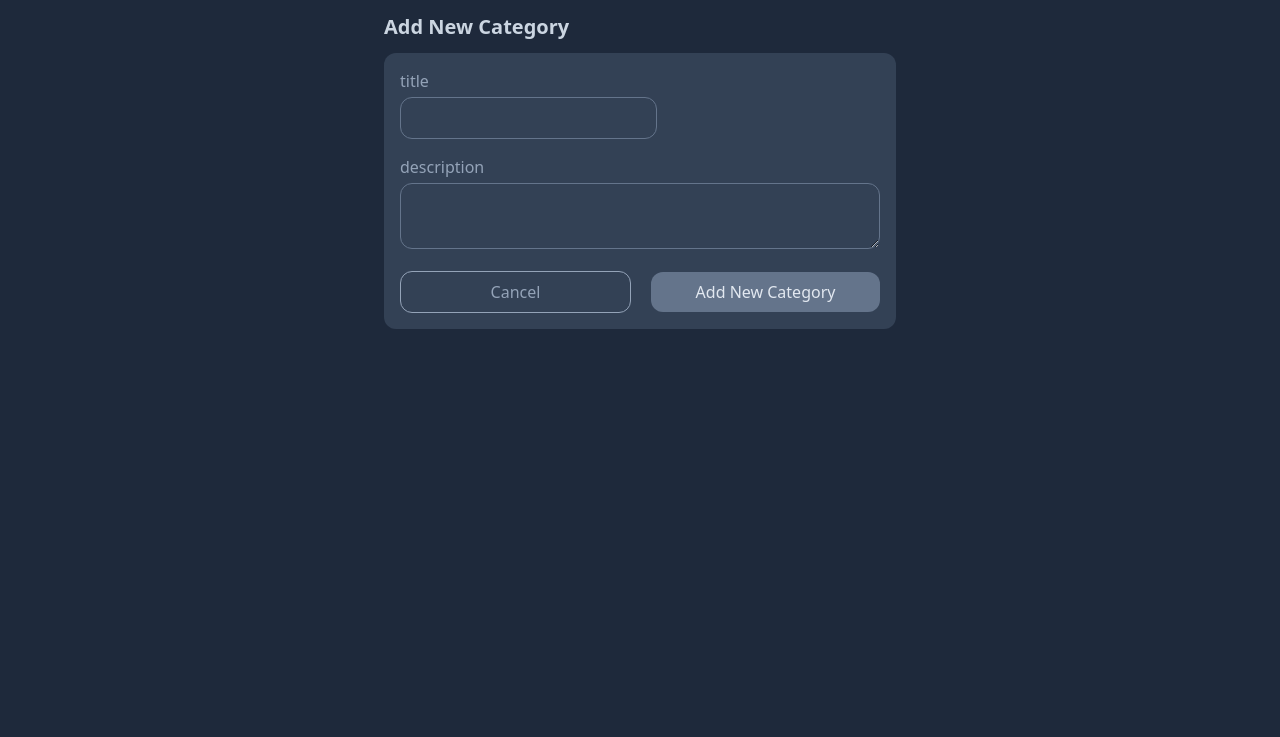
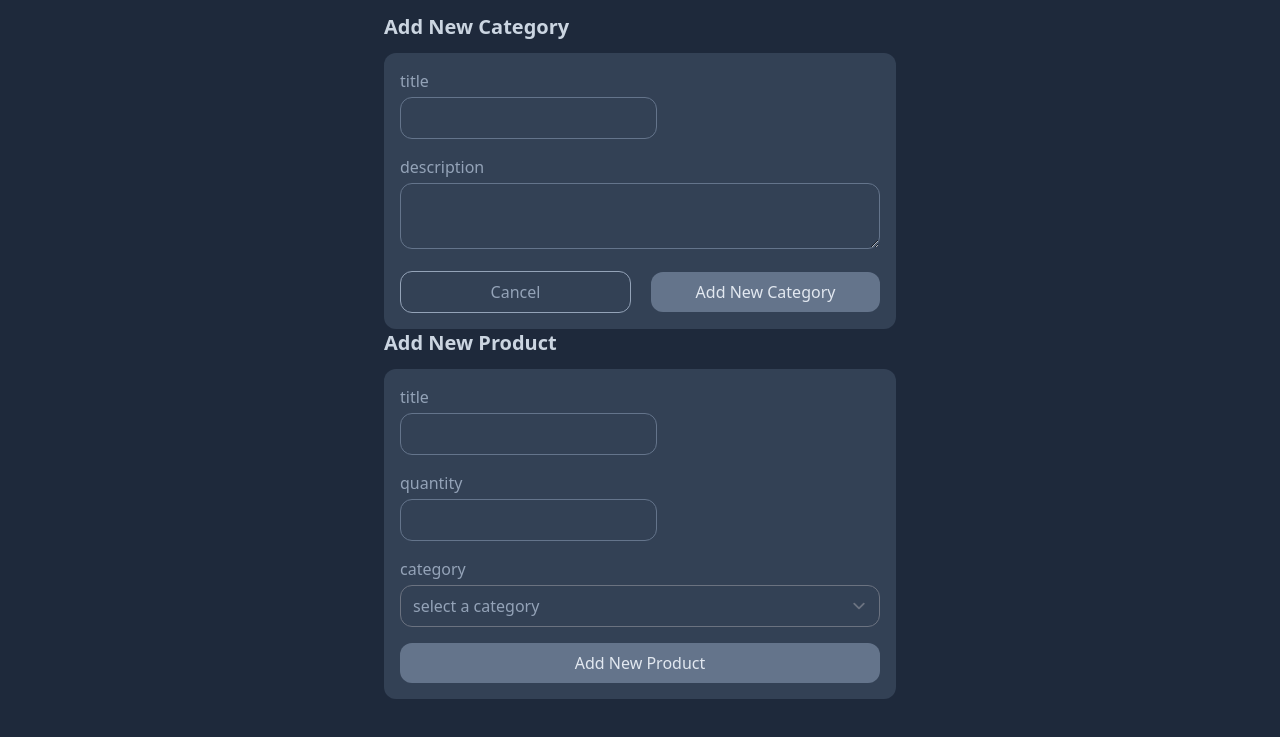
Before and after one commit to Mohammad-Bereymi/Inventory-App-using-tailwind-JS, a website: page public/index.html in a window 1280 px wide. Shown: the part 59-796 px from the top of the page. Drawn offline with Linux system fonts and the light colour scheme.

Commit message:
Add product form

```diff
--- a/public/index.html
+++ b/public/index.html
@@ -41,6 +41,34 @@
                 </form>
             </div>
             <!--product form-->
+            <div>
+                <h2 class="text-xl text-slate-300 font-bold mb-3">Add New Product</h2>
+                <form class="bg-slate-700 p-4 rounded-xl flex flex-col gap-y-4">
+                    <div>
+                        <label for="product-title" class="block mb-1 text-slate-400">title</label>
+                        <input type="text" name="product-title" id="product-title"
+                            class="bg-transparent rounded-xl border border-slate-500 text-slate-400" />
+                    </div>
+                    <div>
+                        <label for="product-quantity" class="block mb-1 text-slate-400">quantity</label>
+                        <input type="number" name="product-quantity" id="product-quantity"
+                            class="bg-transparent rounded-xl border border-slate-500 text-slate-400" />
+                    </div>
+                    <div>
+                        <label for="product-category" class="block mb-1 text-slate-400">category</label>
+                        <select name="product-category" id="product-category"
+                            class="bg-transparent text-slate-400 rounded-xl w-full">
+                            <option class="bg-slate-500 text-slate-400" value="">select a category</option>
+                            <option class="bg-slate-500 text-slate-400" value="backend">backend</option>
+                            <option class="bg-slate-500 text-slate-400" value="frontend">backend</option>
+                        </select>
+                    </div>
+                    <div class="flex items-center justify-center gap-x-5">
+                        <button class="flex-1 bg-slate-500 text-slate-200 rounded-xl py-2">Add New
+                            Product</button>
+                    </div>
+                </form>
+            </div>
         </div>
     </div>
 </body>
```
